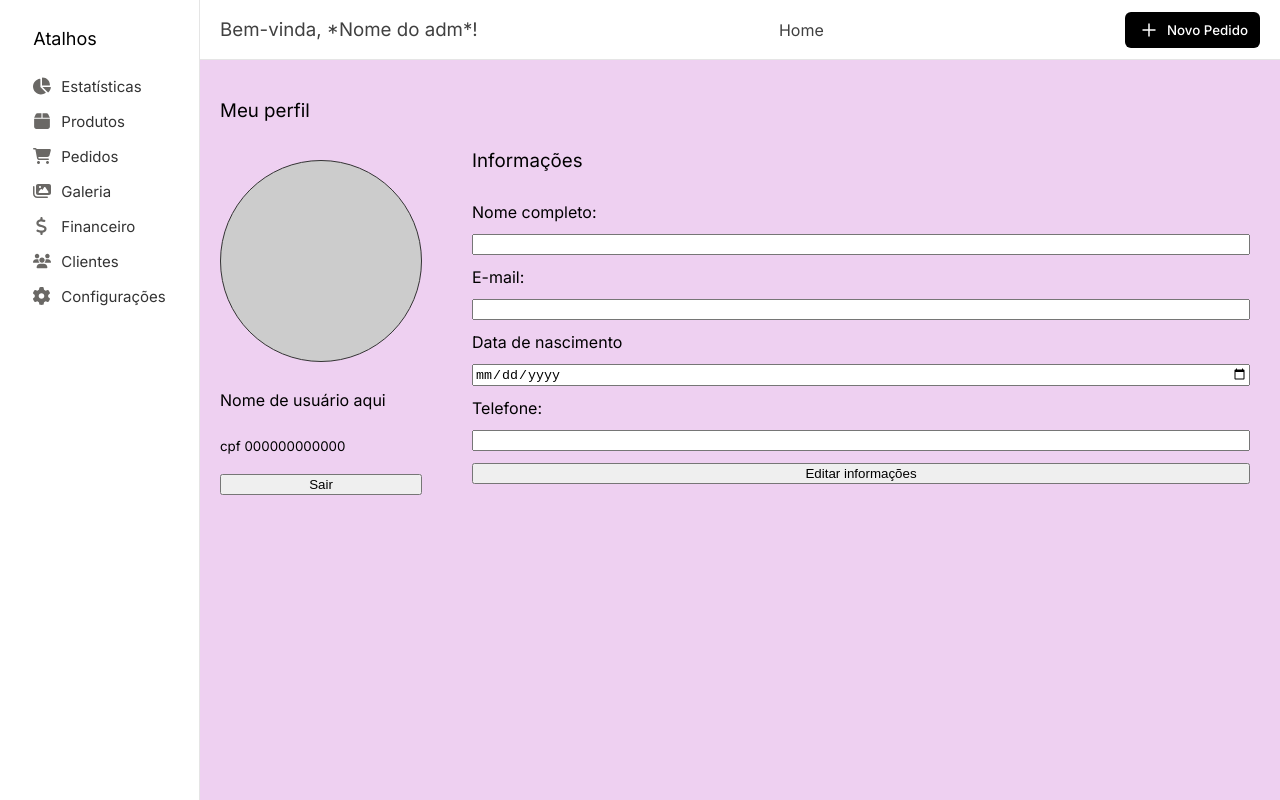
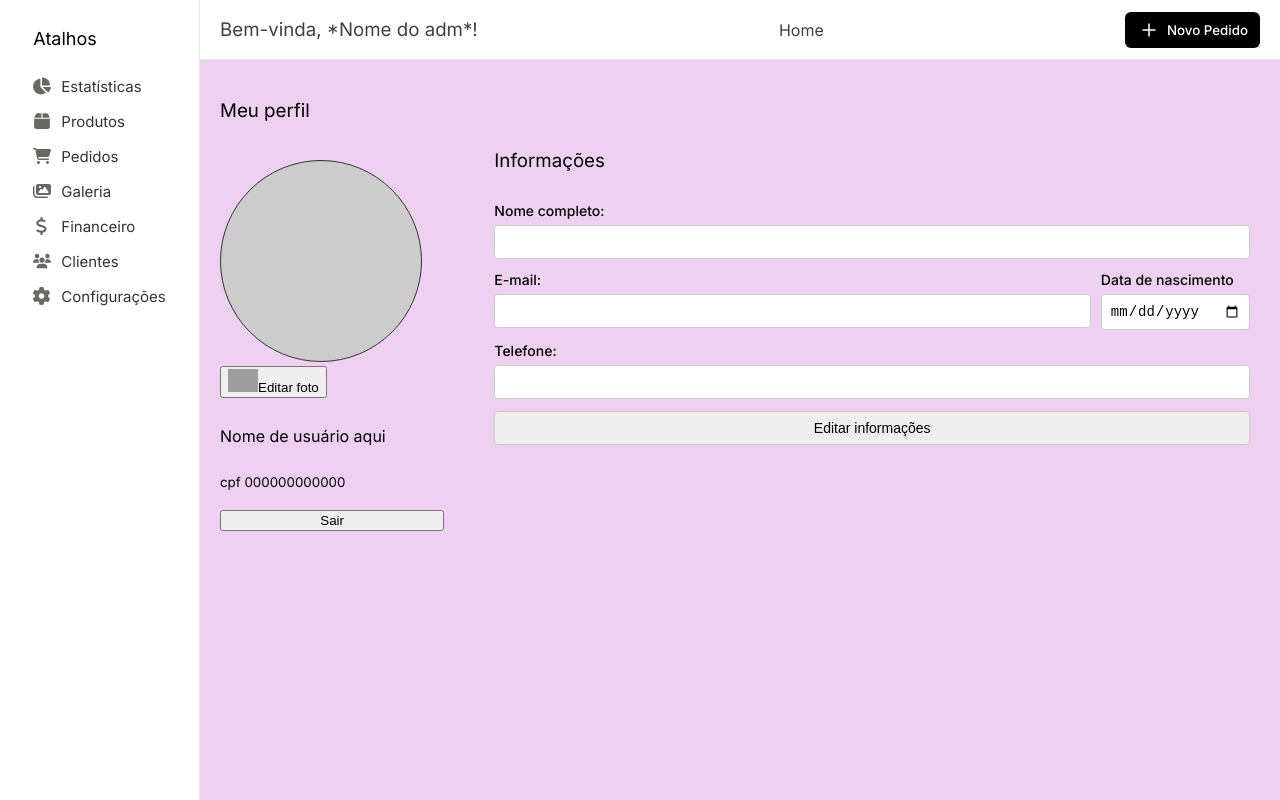
Before and after one commit to MariaClaraSCM/Atelie2.0, a React (Vite) app: page /dashboard in a window 1280 px wide. Both pictures are taken after a click on the item "Configurações". Built offline with nearby package versions, Linux system fonts and the light colour scheme; grey boxes are pictures that could not be loaded.

Commit message:
Style - Estilizando alguns componentes

```diff
--- a/src/pages/admin/configuracoes.jsx
+++ b/src/pages/admin/configuracoes.jsx
@@ -1,4 +1,4 @@
-import React from "react"
+import React from "react";
 
 export default function AdmConfiguracoes() {
     return (
@@ -6,7 +6,10 @@ export default function AdmConfiguracoes() {
             <div className="info-adm">
                 <div className="layout">
                     <h3>Meu perfil</h3>
+                    <div className="foto_upload">
                         <canvas> {/* tirar quando puxar uma imagem de fato */}</canvas>
+                        <button><img width={"30px"} style={{color: "black"}} src="https://fonts.google.com/icons?selected=Material+Symbols+Outlined:add_a_photo:FILL@0;wght@400;GRAD@0;opsz@24&icon.query=media&icon.size=24&icon.color=%23e3e3e3&icon.platform=web" alt="" />Editar foto</button>
+                    </div>
                     <p>Nome de usuário aqui</p>
                     <small>cpf 000000000000</small>
                     <button>Sair</button>
@@ -14,14 +17,24 @@ export default function AdmConfiguracoes() {
                 <div className="layout-form">
                     <form action="" method="post" className="form-editar">
                         <h3>Informações</h3>
+                        <div>
                             <label htmlFor="nome_completo">Nome completo:</label>
                             <input type="text" name="nome_completo" id="" deac />
+                        </div>
+                        <div style={{display: "grid", gridTemplateColumns: "4fr 1fr", gap: "10px"}}>
+                            <div>
                                 <label htmlFor="email">E-mail:</label>
                                 <input type="email" name="email" id=""/>
+                            </div>
+                            <div>
                                 <label htmlFor="">Data de nascimento</label>
                                 <input type="date" name="data_nascimento" id=""/>
+                            </div>
+                        </div>
+                        <div>
                             <label htmlFor="telefone">Telefone:</label>
                             <input type="tel" name="telefone" id=""/>
+                        </div>
                         <input type="submit" value="Editar informações" />
                     </form>
                 </div>
--- a/src/pages/admin/dashboard.css
+++ b/src/pages/admin/dashboard.css
@@ -213,3 +213,22 @@ canvas {
     padding: 30px;
     width: 100%;
 }
+
+.layout-form input {
+    padding: 8px;
+    border: 1px solid #ccc;
+    border-radius: 4px;
+    font-size: 14px;
+}
+
+.layout-form label {
+    margin: 0;
+    font-size: 14px;
+    font-weight: 500;
+}
+
+.form-editar div {
+    display: flex;
+    flex-direction: column;
+    gap: 6px;
+}
```
Lines whose indentation alone changed are shown as unchanged.
